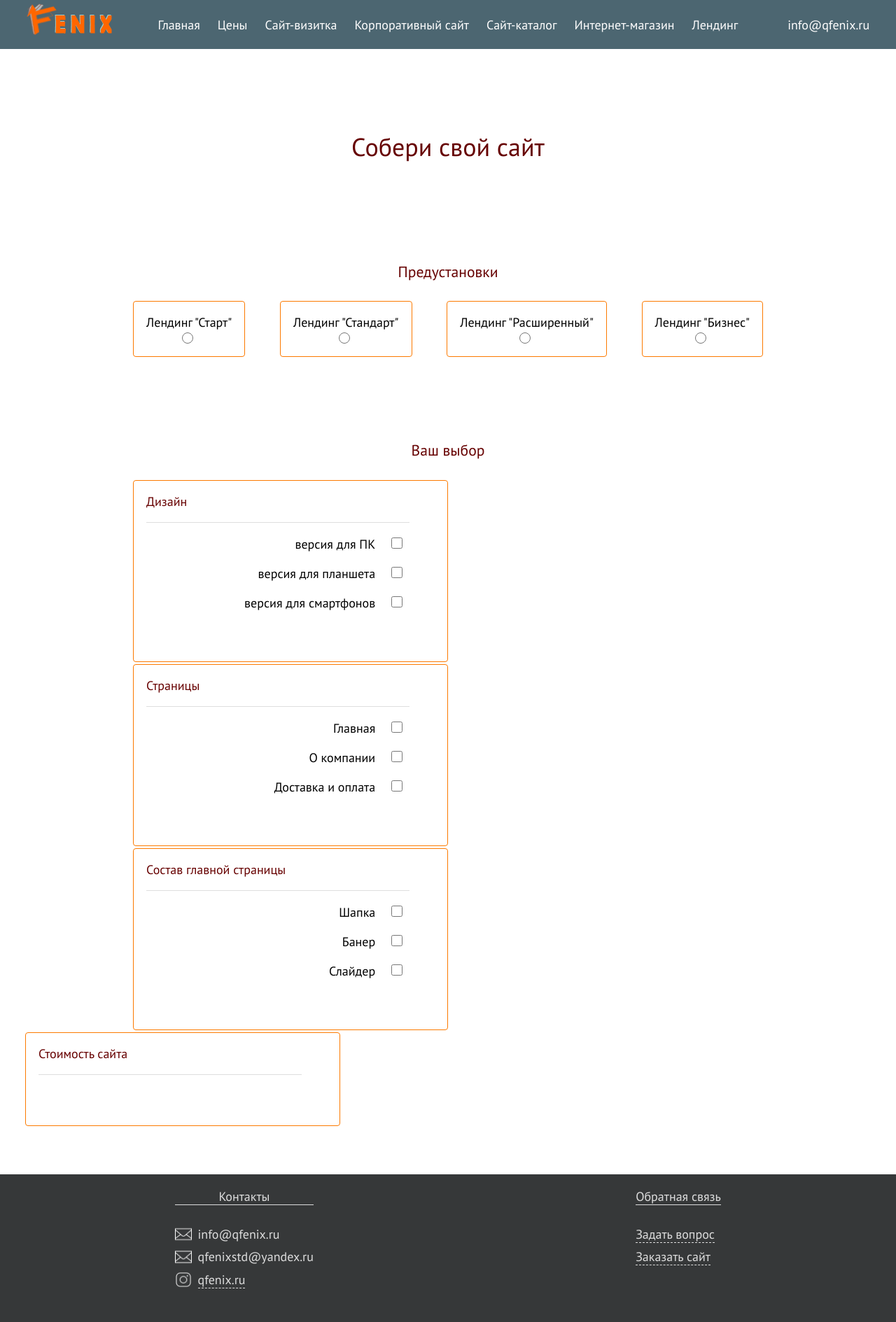
After one commit to mrtwin/qfenix-1.0, a PHP site: page /calc.php in a window 1280 px wide. The commit adds this page. Shown: the top 1889 px of the page at 70% size. Run offline with PHP 8.4, Linux system fonts and the light colour scheme.

Commit message:
add calc

```diff
--- /dev/null
+++ b/calc.php
@@ -0,0 +1,190 @@
+<?php include 'head.php' ?>
+
+<title>Разработка сайтов | Fenix</title>
+<meta name="description" content="Создадим сайт для вашего бизнеса. От 7000 р. Сайт-визитка, корпоративный сайт, сайт-каталог, интернет-магазин."/>
+
+<?php include 'header.php' ?>
+
+<!--=== main ===-->
+<section>
+    <div style="padding-top: 15vh"></div> <!-- отступ от меню -->
+    <H1>Собери свой сайт</H1>
+</section>
+<section id="presets" class="presets">
+    <div class="wrap">
+        <H4>Предустановки</H4>
+        <div class="row">
+            <div class="presets-content">
+                <div class="content_item">
+                    <label>Лендинг "Старт"</label>
+                    <div><input type="radio" class="checkbox" name="radio_logo1" value="логотип уже есть"></div>
+                </div>
+                <div class="content_item">
+                    <label>Лендинг "Стандарт"</label>
+                    <div><input type="radio" class="checkbox" name="radio_logo1" value="логотип уже есть"></div>
+                </div>
+                <div class="content_item">
+                    <label>Лендинг "Расширенный"</label>
+                    <div><input type="radio" class="checkbox" name="radio_logo1" value="логотип уже есть"></div>
+                </div>
+                <div class="content_item">
+                    <label>Лендинг "Бизнес"</label>
+                    <div><input type="radio" class="checkbox" name="radio_logo1" value="логотип уже есть"></div>
+                </div>
+            </div>
+        </div>
+    </div>
+</section>
+
+    <!-- functional -->
+
+<section id="functional" class="functional">
+    <div id="func_wrap" class="wrap">
+        <H4>Ваш выбор</H4>
+        <div class="row">
+            <div class="func-block">
+                <div class="func-block_head">
+                    <p>Дизайн</p>
+                </div>
+                <div class="func_item">
+                    <label>версия для ПК</label>
+                    <input type="checkbox" class="checkbox" name="radio_logo1" value="логотип уже есть">
+                </div>
+                <div class="func_item">
+                    <label>версия для планшета</label>
+                    <input type="checkbox" class="checkbox" name="radio_logo1" value="логотип уже есть">
+                </div>
+                <div class="func_item">
+                    <label>версия для смартфонов</label>
+                    <input type="checkbox" class="checkbox" name="radio_logo1" value="логотип уже есть">
+                </div>
+            </div>
+        </div>
+        <div class="row">
+            <div class="func-block">
+                <div class="func-block_head">
+                    <p>Страницы</p>
+                </div>
+                <div class="func_item">
+                    <label>Главная</label>
+                    <input type="checkbox" class="checkbox" name="radio_logo1" value="логотип уже есть">
+                </div>
+                <div class="func_item">
+                    <label>О компании</label>
+                    <input type="checkbox" class="checkbox" name="radio_logo1" value="логотип уже есть">
+                </div>
+                <div class="func_item">
+                    <label>Доставка и оплата</label>
+                    <input type="checkbox" class="checkbox" name="radio_logo1" value="логотип уже есть">
+                </div>
+            </div>
+        </div>
+        <div class="row">
+            <div class="func-block">
+                <div class="func-block_head">
+                    <p>Состав главной страницы</p>
+                </div>
+                <div class="func_item">
+                    <label>Шапка</label>
+                    <input type="checkbox" class="checkbox" name="radio_logo1" value="логотип уже есть">
+                </div>
+                <div class="func_item">
+                    <label>Банер</label>
+                    <input type="checkbox" class="checkbox" name="radio_logo1" value="логотип уже есть">
+                </div>
+                <div class="func_item">
+                    <label>Слайдер</label>
+                    <input type="checkbox" class="checkbox" name="radio_logo1" value="логотип уже есть">
+                </div>
+            </div>
+        </div>
+
+
+    </div>
+    <div id="total" class="total">
+            <div class="func-block">
+                <div class="func-block_head">
+                    <p>Стоимость сайта</p>
+                </div>
+                <div class="func_item">
+
+                </div>
+            </div>
+    </div>
+<style>
+.sticky {
+  position: fixed;
+  z-index: 101;
+}
+.stop {
+  position: relative;
+  z-index: 101;
+}
+</style>
+
+<script>
+(function(){
+var a = document.querySelector('#total'), b = null, P = 0;
+window.addEventListener('scroll', Ascroll, false);
+document.body.addEventListener('scroll', Ascroll, false);
+function Ascroll() {
+  if (b == null) {
+    var Sa = getComputedStyle(a, ''), s = '';
+    for (var i = 0; i < Sa.length; i++) {
+      if (Sa[i].indexOf('overflow') == 0 || Sa[i].indexOf('padding') == 0 || Sa[i].indexOf('border') == 0 || Sa[i].indexOf('outline') == 0 || Sa[i].indexOf('box-shadow') == 0 || Sa[i].indexOf('background') == 0) {
+        s += Sa[i] + ': ' +Sa.getPropertyValue(Sa[i]) + '; '
+      }
+    }
+    b = document.createElement('div');
+    b.style.cssText = s + ' box-sizing: border-box; width: ' + a.offsetWidth + 'px;';
+    a.insertBefore(b, a.firstChild);
+    var l = a.childNodes.length;
+    for (var i = 1; i < l; i++) {
+      b.appendChild(a.childNodes[1]);
+    }
+    a.style.height = b.getBoundingClientRect().height + 'px';
+    a.style.padding = '0';
+    a.style.border = '0';
+  }
+  var Ra = a.getBoundingClientRect(),
+      R = Math.round(Ra.top + b.getBoundingClientRect().height - document.querySelector('#func_wrap').getBoundingClientRect().bottom);  // селектор блока, при достижении нижнего края которого нужно открепить прилипающий элемент
+  if ((Ra.top - P) <= 0) {
+    if ((Ra.top - P) <= R) {
+      b.className = 'stop';
+      b.style.top = - R +'px';
+    } else {
+      b.className = 'sticky';
+      b.style.top = P + 'px';
+    }
+  } else {
+    b.className = '';
+    b.style.top = '';
+  }
+  window.addEventListener('resize', function() {
+    a.children[0].style.width = getComputedStyle(a, '').width
+  }, false);
+}
+})()
+</script>
+
+</section>
+
+    <!-- total -->
+
+<!-- <section id="total" class="total">
+    <div class="wrap">
+        <div class="row">
+            <div class="func-block">
+                <div class="func-block_head">
+                    <p>Стоимость сайта</p>
+                </div>
+                <div class="func_item">
+
+                </div>
+            </div>
+        </div>
+    </div>
+</section> -->
+
+<!--=== footer ===-->
+<?php include 'footer.php' ?>
--- a/css/media.css
+++ b/css/media.css
@@ -155,6 +155,18 @@ form button{
   	font-size: 1em;
 }
 
+/*=======-- calc --========*/
+
+.func-block{
+	width: 300px;
+	padding: 0 1rem 2rem 1rem;
+}
+
+}
+
+/* @media only screen and (max-device-width: 420px){
 
 
-}
+
+
+} */
--- a/css/style.css
+++ b/css/style.css
@@ -665,3 +665,61 @@ color:#910000;  /*цвет текста*/
 .batton a:hover{
 	box-shadow: none;
 }
+
+
+/*=======-- calc --========*/
+
+.presets-content{
+	display: flex;
+	justify-content: space-between;
+	flex-wrap: wrap;
+}
+.content_item{
+	background: #fff;
+	text-align: center;
+    border-radius: 4px;
+    border: 1px solid #fc7a00;
+    /* margin: auto; */
+    margin-bottom: 1rem;
+    padding: 1rem;
+}
+.func-block{
+	background: #fff;
+	border: 1px solid #fc7a00;
+	border-radius: 4px;
+	text-align: right;
+	display: inline-block;
+    width: 450px;
+	padding: 0 3rem 3rem 1rem;
+	margin-bottom: 3px;
+}
+.func-block_head{
+	text-align: left;
+	border-bottom: 1px solid #dedede;
+	margin-bottom: 1rem;
+	color: #670100;
+}
+.wrap{
+	max-width: 900px;
+	margin: auto;
+}
+section{
+	padding: 2rem;
+}
+.func_item{
+	margin-bottom: 1rem;
+}
+.func_item .checkbox{
+	margin-left: 1rem;
+}
+ .total{
+	/* display: block;
+    position: fixed;
+    right: 2%; */
+    /* left: 0; */
+    /* bottom: 30%; */
+    /* top: 40%; */
+    /* width: 100%; */
+    /* height: 70px; */
+    /* z-index: 99; */
+}
```
